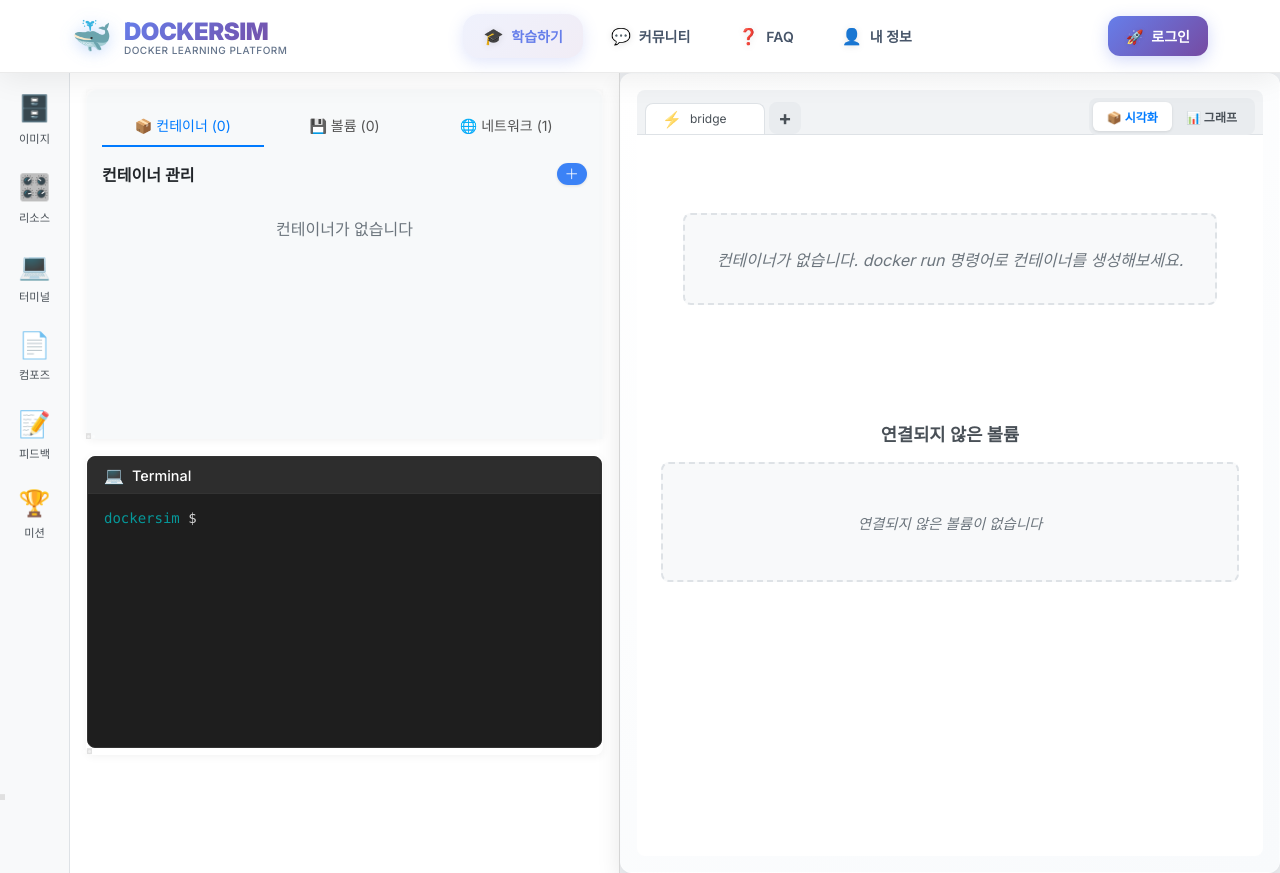
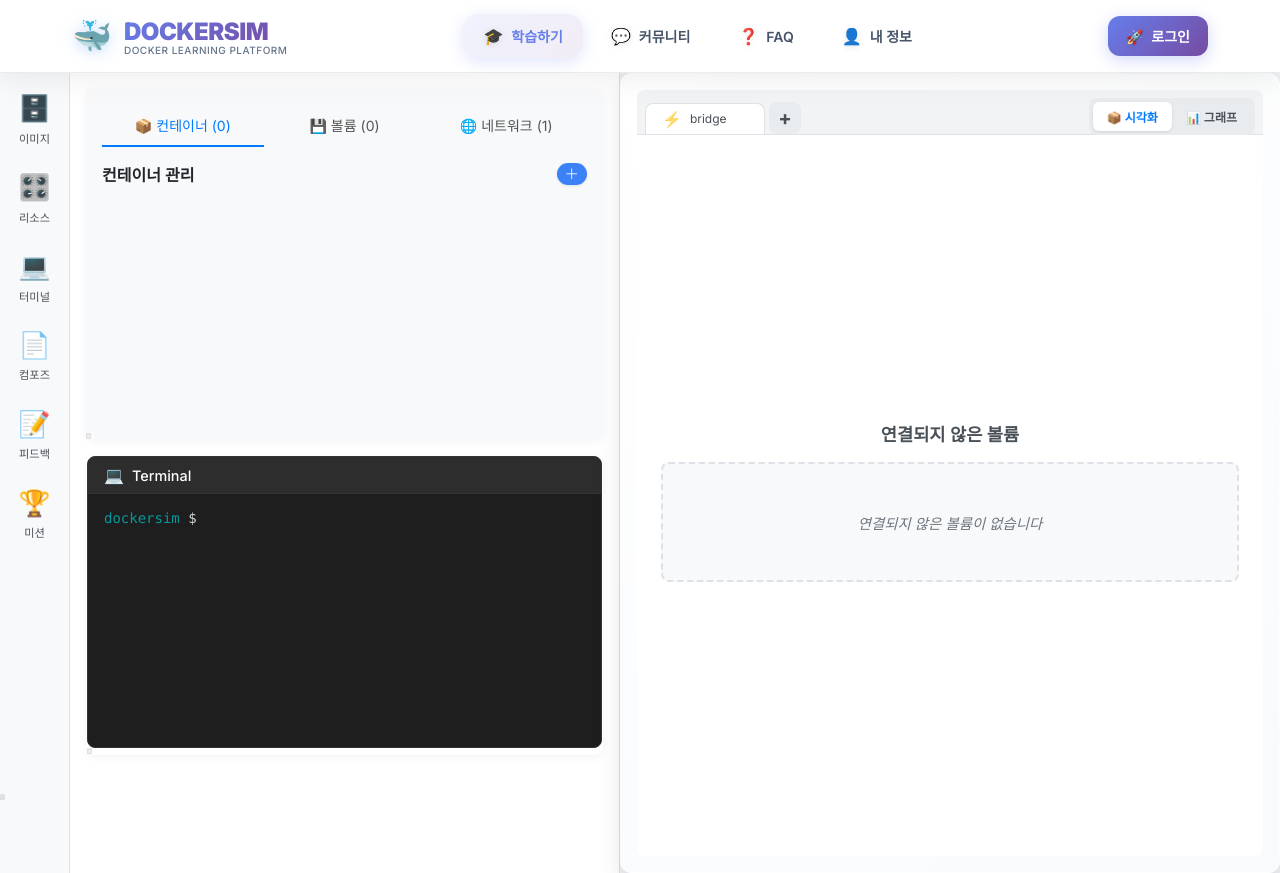
Before and after one commit to DockerSim/dockersim-fe, a Next.js app: page / in a window 1280 px wide. Built offline with nearby package versions, Linux system fonts and the light colour scheme.

Commit message:
불필요 텍스트 제거

```diff
--- a/src/components/ControlPanel.tsx
+++ b/src/components/ControlPanel.tsx
@@ -142,7 +142,6 @@ const ControlPanel: React.FC<ControlPanelProps> = ({ isCollapsed = false, showTo
                               </div>
                             </div>
                         ))}
-                        {(containers || []).length === 0 && <div className="empty-state"><p>컨테이너가 없습니다</p></div>}
                       </div>
                     </div>
                 )}
--- a/src/components/Visualizer.tsx
+++ b/src/components/Visualizer.tsx
@@ -204,12 +204,6 @@ const Visualizer: React.FC<VisualizerProps> = ({
                   )}
                 </div>
               ))}
-
-              {activeNetworkContainers.length === 0 && (
-                <div className="empty-message">
-                  컨테이너가 없습니다. docker run 명령어로 컨테이너를 생성해보세요.
-                </div>
-              )}
             </div>
 
             <div className="volumes-container-area">
```
